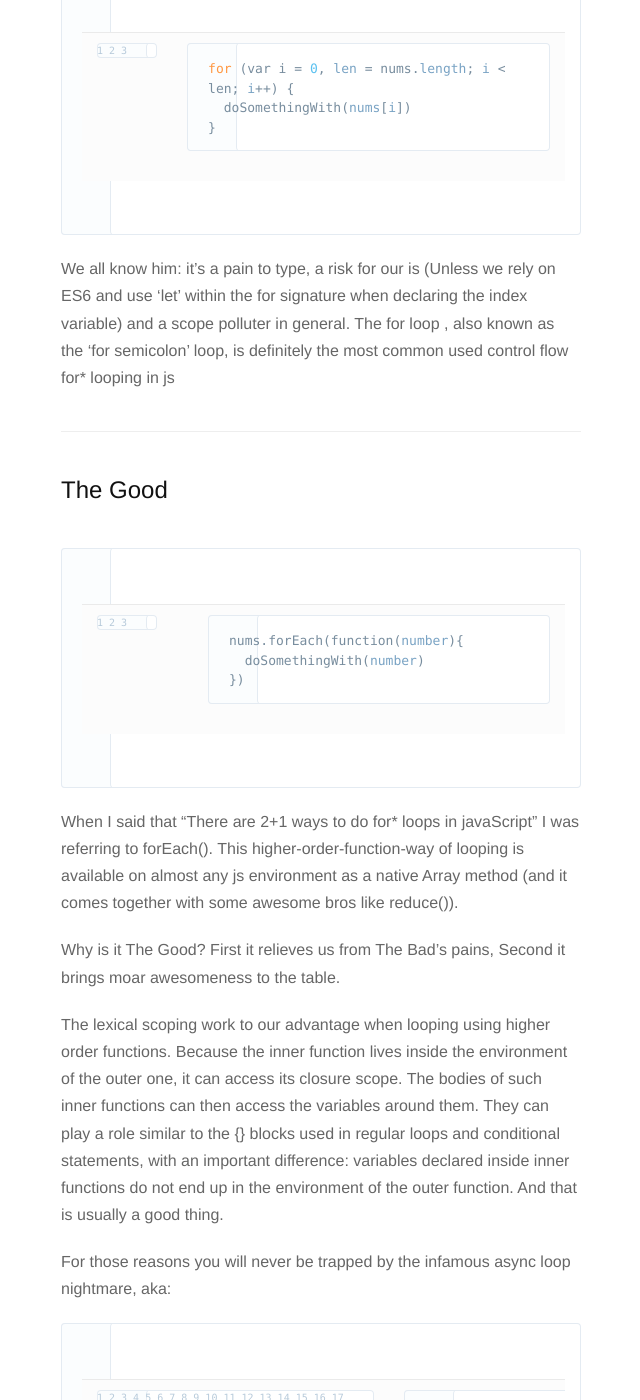
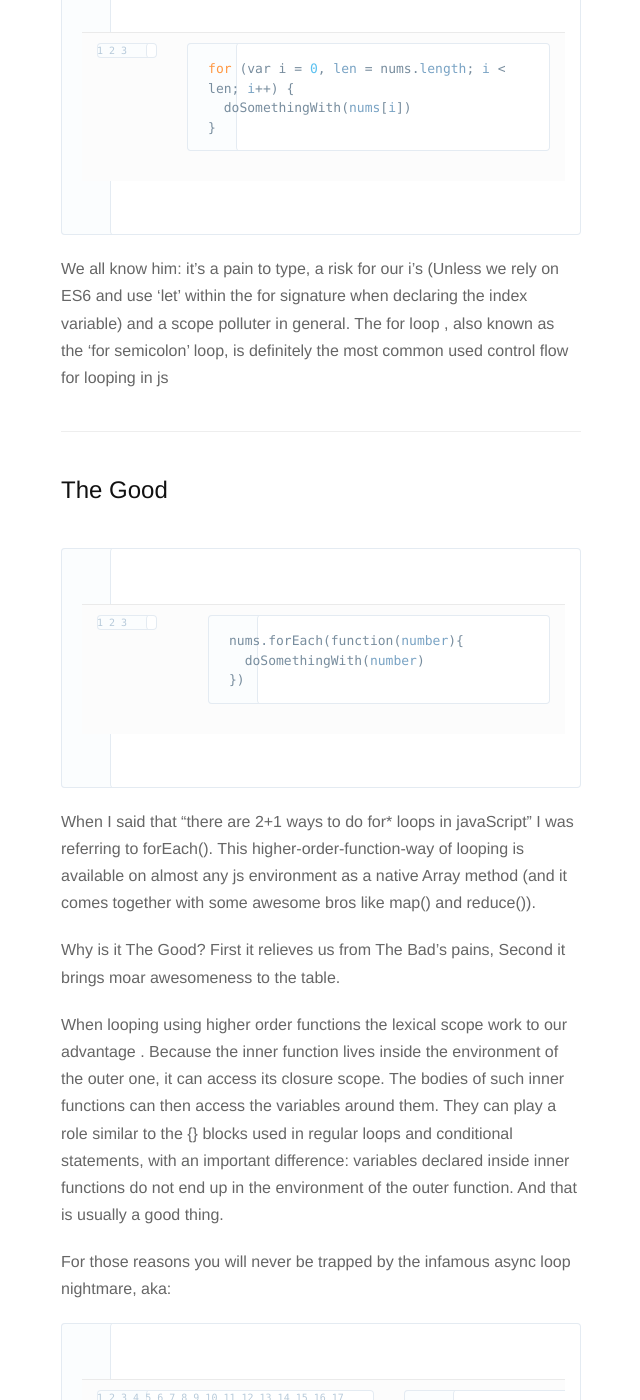
Before and after one commit to nickbalestra/nickbalestra.github.io, a Jekyll site: the page built from _posts/2015-08-08-for-loops-the-bad-the-good-the-ugly.markdown, in a window 1280 px wide and 1400 px high, scrolled down 864 px. Shown: the whole window, without its empty margins (319-959 px from the left). Built offline with Jekyll 4.4.1, drawn with Linux system fonts in a browser that asks for light colours; nearby versions of some CDN libraries; Markdown is read by kramdown in place of the engine named in the settings; some of the changed text lies outside the part shown.

Commit message:
final fixes

```diff
--- a/_posts/2015-08-08-for-loops-the-bad-the-good-the-ugly.markdown
+++ b/_posts/2015-08-08-for-loops-the-bad-the-good-the-ugly.markdown
@@ -17,7 +17,7 @@ for (var i = 0, len = nums.length; i < len; i++) {
 }
 {% endhighlight %}
 
-We all know him: it's a pain to type, a risk for our is (Unless we rely on ES6 and use 'let' within the for signature when declaring the index variable) and a scope polluter in general. The for loop , also known as the 'for semicolon' loop, is definitely the most common used control flow for* looping in js
+We all know him: it's a pain to type, a risk for our i's (Unless we rely on ES6 and use 'let' within the for signature when declaring the index variable) and a scope polluter in general. The for loop , also known as the 'for semicolon' loop, is definitely the most common used control flow for looping in js
 
 ***
 
@@ -29,11 +29,11 @@ nums.forEach(function(number){
 })
 {% endhighlight %}
 
-When I said that "There are 2+1 ways to do for* loops in javaScript" I was referring to forEach(). This higher-order-function-way of looping is available on almost any js environment as a native Array method (and it comes together with some awesome bros like reduce()).
+When I said that "there are 2+1 ways to do for* loops in javaScript" I was referring to forEach(). This higher-order-function-way of looping is available on almost any js environment as a native Array method (and it comes together with some awesome bros like map() and reduce()).
 
 Why is it The Good? First it relieves us from The Bad's pains, Second it brings moar awesomeness to the table.
 
-The lexical scoping work to our advantage when looping using higher order functions. Because the inner function lives inside the environment of the outer one, it can access its closure scope. The bodies of such inner functions can then access the variables around them. They can play a role similar to the {} blocks used in regular loops and conditional statements, with an important difference: variables declared inside inner functions do not end up in the environment of the outer function. And that is usually a good thing.
+When looping using higher order functions the lexical scope work to our advantage . Because the inner function lives inside the environment of the outer one, it can access its closure scope. The bodies of such inner functions can then access the variables around them. They can play a role similar to the {} blocks used in regular loops and conditional statements, with an important difference: variables declared inside inner functions do not end up in the environment of the outer function. And that is usually a good thing.
 
 For those reasons you will never be trapped by the infamous async loop nightmare, aka:
 
@@ -57,7 +57,7 @@ nums.forEach(function(number, i){
 // -> 1 2 3
 {% endhighlight %}
 
-Lastly by being more expressive it represents our intent to iterate through each element of an array, allowing us to abstract over actions, not just values.This allow us to properly name such intent instead of having to rely on meaningless indexes:
+Lastly, by being more expressive it represents our intent to iterate through each element of an array, allowing us to abstract over actions, not just values.This allow us to properly name such intent instead of having to rely on meaningless indexes:
 
 {% highlight javascript linenos %}
 nums.forEach(function(number){
@@ -77,7 +77,7 @@ for (var number in nums) {
 }
 {% endhighlight %}
 
-For in is ugly, not because how it looks, it actually look quite cleaner then it's counter part for semicolon, although we can easily spot all the negative aspects we just encountered earlier, like lack of expressiveness and scope pollution. For in can be ugly-evil too as it will loop through prototypal properties as well. This is ok if your intent is explicitly to loop trough the prototypal chain properties as well, but that's rarely the case. The underscore method allKeys does just that, as its name clearly communicate.
+For in is ugly, not because how it looks, it actually look quite cleaner then it's counter part for semicolon, although we can easily spot all the negative aspects we just encountered earlier, like lack of expressiveness and scope pollution. For in, can be ugly-evil too as it will loop through prototypal properties as well. This is ok if your intent is explicitly to loop trough the prototypal chain properties as well, but that's rarely the case. The underscore method allKeys does just that, as its name clearly communicate.
 
 {% highlight javascript linenos %}
 _.allKeys = function(object){
```
Also changed, not shown: other parts of _posts/2015-08-08-for-loops-the-bad-the-good-the-ugly.markdown (+1 -1 lines).
